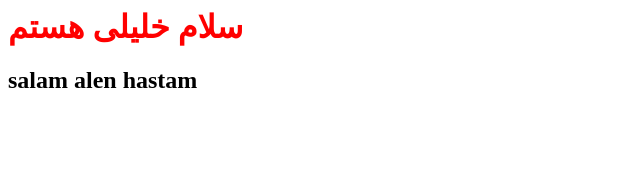
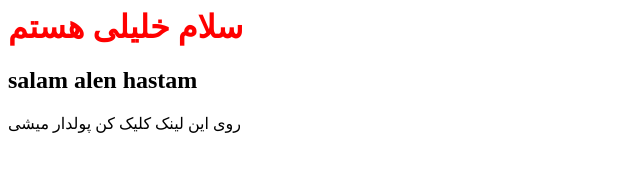
Before and after one commit to bill-BKH/django_d_test, a plain HTML site: page index.html in a window 1280 px wide. Shown: the whole page, without its empty margins (0-640 px from the left). Drawn offline with Linux system fonts and the light colour scheme.

Commit message:
link added

```diff
--- a/index.html
+++ b/index.html
@@ -5,5 +5,6 @@
     <body>
         <h1 style="color: red;">سلام خلیلی هستم</h1>
         <h2> salam alen hastam </h2>
+        <a>روی این لینک کلیک کن پولدار میشی</a>
     </body>
 </html>
```
